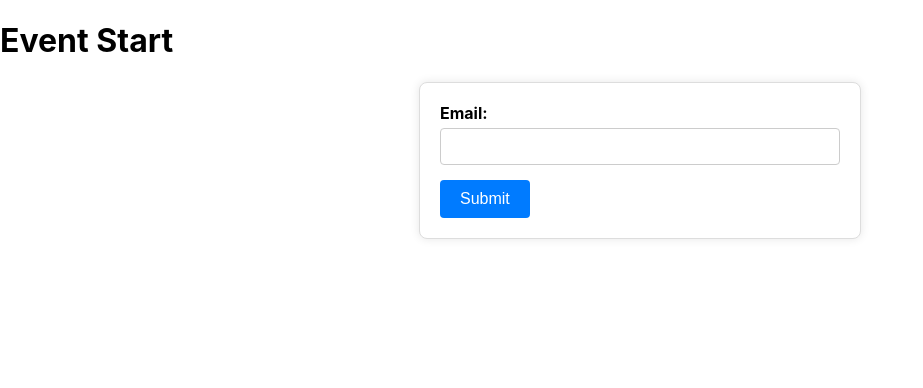
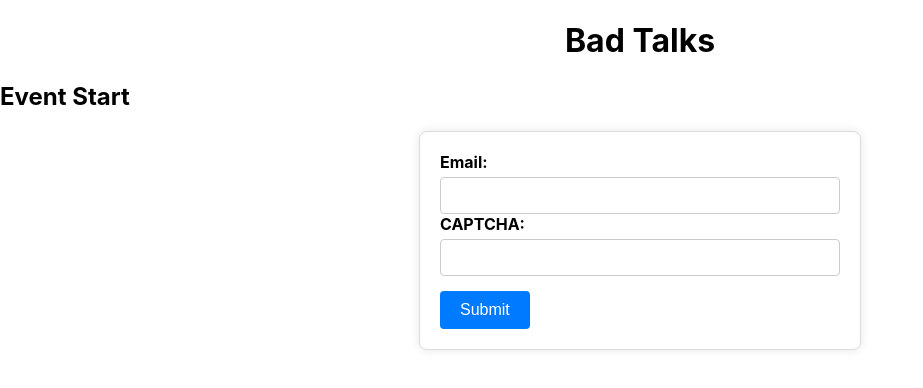
Before and after one commit to aaditya1701/AttendanceScanner, a React (Create React App) app: page /EventStart in a window 1280 px wide. Shown: the top 388 px of the page, without its empty margins (0-923 px from the left). Built offline with nearby package versions, Linux system fonts and the light colour scheme; no server answers; the database is empty.

Commit message:
captcha added

```diff
--- a/src/components/AttendanceScanner/EndAttendanceScanner.js
+++ b/src/components/AttendanceScanner/EndAttendanceScanner.js
@@ -1,5 +1,5 @@
 import React, { useState, useEffect } from 'react';
-import Cookies from 'js-cookie';
+// import Cookies from 'js-cookie';
 import { collection, query, where, getDocs, updateDoc, doc, onSnapshot } from 'firebase/firestore';
 import { db } from '../../firebase';
 import './AttendanceScanner.css';
@@ -8,21 +8,25 @@ const EndAttendanceScanner = () => {
     const [email, setEmail] = useState('');
     const [error, setError] = useState(null);
     const [toggleState, setToggleState] = useState(false);
-    const [toggleTimestamp, setToggleTimestamp] = useState(null);
+    const [captcha, setCaptcha] = useState('');
+    const [dbCaptcha, setDbCaptcha] = useState('');
 
     useEffect(() => {
         const unsubscribe = onSnapshot(doc(db, 'settings', 'attendanceControl'), (doc) => {
             const data = doc.data();
             setToggleState(data.toggleState);
-            setToggleTimestamp(data.timestamp ? data.timestamp.toDate() : null);
+            setDbCaptcha(data.captcha);
         });
 
         return () => unsubscribe();
-    }, []);
+    },);
 
     const handleChange = (event) => {
         setEmail(event.target.value);
     };
+    const handleCaptchaChange = (event) => {
+        setCaptcha(event.target.value);
+    }
 
     const handleSubmit = async (event) => {
         event.preventDefault();
@@ -32,16 +36,12 @@ const EndAttendanceScanner = () => {
             return;
         }
 
-        const currentTime = new Date();
-        const timeDiff = (currentTime - toggleTimestamp) / 1000; // Time in seconds
-
-        if (timeDiff > 15) { // 15 seconds for development
-            setError('The toggle state has expired.');
-            return;
-        }
-
-        if (Cookies.get('endAttendanceMarked')) {
-            setError('Attendance already marked.');
+        // if (Cookies.get('endAttendanceMarked')) {
+        //     setError('Attendance already marked.');
+        //     return;
+        // }
+        if (captcha !== dbCaptcha) {
+            setError('CAPTCHA is incorrect.');
             return;
         }
 
@@ -56,19 +56,22 @@ const EndAttendanceScanner = () => {
                     endFlag: true
                 });
 
-                Cookies.set('endAttendanceMarked', 'true', { expires: 1 });
+                // Cookies.set('endAttendanceMarked', 'true', { expires: 1 });
                 alert('Attendance marked successfully!');
             } else {
                 setError('Email not found.');
             }
         } catch (error) {
-            setError('Error updating attendance: ' + error.message);
+            console.log(error.message);
         }
-    };
+
+    }
+
 
     return (
         <div>
-            <h1>Event End</h1>
+            <h1 align="center">Bad Talks</h1>
+            <h2>Event End</h2>
             <form onSubmit={handleSubmit} className="attendance-form">
                 <div>
                     <label htmlFor="email">Email:</label>
@@ -77,6 +80,14 @@ const EndAttendanceScanner = () => {
                         id="email"
                         value={email}
                         onChange={handleChange}
+                        required
+                    />
+                    <label htmlFor="captcha">CAPTCHA:</label>
+                    <input
+                        type="text"
+                        id="captcha"
+                        value={captcha}
+                        onChange={handleCaptchaChange}
                         required
                     />
                 </div>
--- a/src/components/AttendanceScanner/StartAttendanceScanner.js
+++ b/src/components/AttendanceScanner/StartAttendanceScanner.js
@@ -1,20 +1,21 @@
+// import Cookies from 'js-cookie';
 import React, { useState, useEffect } from 'react';
-import Cookies from 'js-cookie';
 import { collection, query, where, getDocs, updateDoc, doc, onSnapshot } from 'firebase/firestore';
 import { db } from '../../firebase';
 import './AttendanceScanner.css';
 
 const StartAttendanceScanner = () => {
     const [email, setEmail] = useState('');
+    const [captcha, setCaptcha] = useState('');
+    const [dbCaptcha, setDbCaptcha] = useState('');
     const [error, setError] = useState(null);
     const [toggleState, setToggleState] = useState(false);
-    const [toggleTimestamp, setToggleTimestamp] = useState(null);
 
     useEffect(() => {
         const unsubscribe = onSnapshot(doc(db, 'settings', 'attendanceControl'), (doc) => {
             const data = doc.data();
             setToggleState(data.toggleState);
-            setToggleTimestamp(data.timestamp ? data.timestamp.toDate() : null);
+            setDbCaptcha(data.captcha);
         });
 
         return () => unsubscribe();
@@ -24,26 +25,29 @@ const StartAttendanceScanner = () => {
         setEmail(event.target.value);
     };
 
+    const handleCaptchaChange = (event) => {
+        setCaptcha(event.target.value);
+    };
+
     const handleSubmit = async (event) => {
         event.preventDefault();
+        setError(null); // Clear previous error messages
 
         if (!toggleState) {
             setError('Updates are blocked by the admin.');
             return;
         }
 
-        const currentTime = new Date();
-        const timeDiff = (currentTime - toggleTimestamp) / 1000; // Time in seconds
-
-        if (timeDiff > 15) { // 15 seconds for development
-            setError('The toggle state has expired.');
+        if (captcha !== dbCaptcha) {
+            setError('CAPTCHA is incorrect.');
             return;
         }
 
-        if (Cookies.get('startAttendanceMarked')) {
-            setError('Attendance already marked.');
-            return;
-        }
+        // Commenting out the cookie part
+        // if (Cookies.get('startAttendanceMarked')) {
+        //     setError('Attendance already marked.');
+        //     return;
+        // }
 
         const usersRef = collection(db, 'users');
         const q = query(usersRef, where('email', '==', email));
@@ -56,19 +60,21 @@ const StartAttendanceScanner = () => {
                     startFlag: true
                 });
 
-                Cookies.set('startAttendanceMarked', 'true', { expires: 1 });
+                // Commenting out the cookie part
+                // Cookies.set('startAttendanceMarked', 'true', { expires: 1 });
                 alert('Attendance marked successfully!');
             } else {
                 setError('Email not found.');
             }
         } catch (error) {
-            setError('Error updating attendance: ' + error.message);
+            console.log('Error updating attendance: ' + error.message);
         }
     };
 
     return (
         <div>
-            <h1>Event Start</h1>
+            <h1 align="center">Bad Talks</h1>
+            <h2>Event Start</h2>
             <form onSubmit={handleSubmit} className="attendance-form">
                 <div>
                     <label htmlFor="email">Email:</label>
@@ -77,6 +83,14 @@ const StartAttendanceScanner = () => {
                         id="email"
                         value={email}
                         onChange={handleChange}
+                        required
+                    />
+                    <label htmlFor="captcha">CAPTCHA:</label>
+                    <input
+                        type="text"
+                        id="captcha"
+                        value={captcha}
+                        onChange={handleCaptchaChange}
                         required
                     />
                 </div>
```
